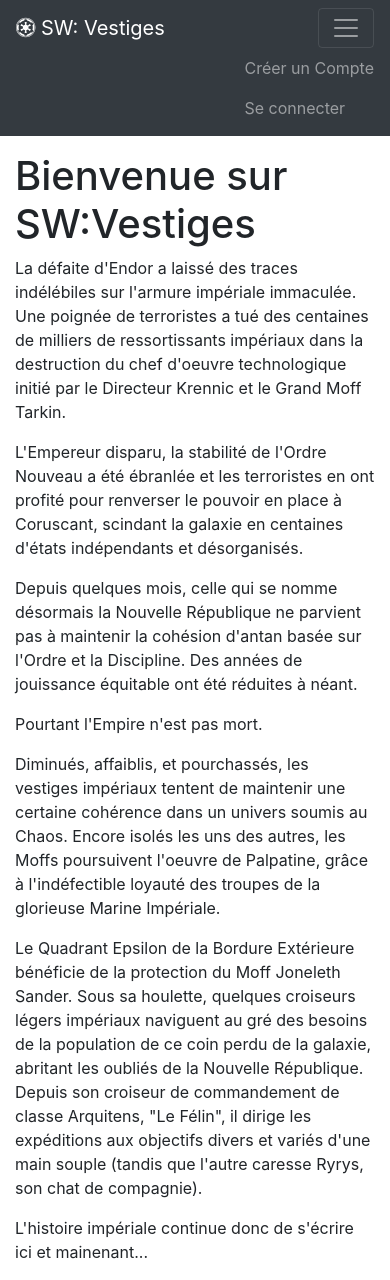
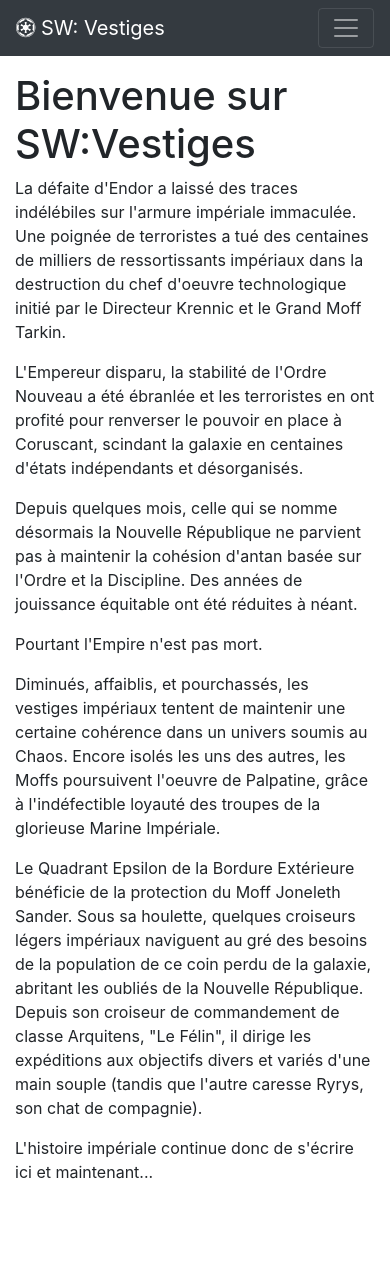
Before and after one commit to jumboduck/sw-vestiges, a Django app: page / in a window 390 px wide. After the commit the page ends 1179 px from the top, so only its background shows below. Run offline with Django 3.2, Linux system fonts and the light colour scheme; some libraries are stand-ins or nearby versions.

Commit message:
Fix mobile nav toggle

```diff
--- a/home/templates/home/index.html
+++ b/home/templates/home/index.html
@@ -49,7 +49,7 @@
             </p>
             <p>
                 L'histoire impériale continue donc de s'écrire ici et
-                mainenant...
+                maintenant...
             </p>
         </div>
     </div>
--- a/templates/includes/nav.html
+++ b/templates/includes/nav.html
@@ -1,11 +1,11 @@
 <nav class="navbar navbar-expand-lg navbar-dark bg-dark">
     <div class="container">
         <a class="navbar-brand" href="{% url 'home' %}"><i class="fab fa-empire"></i> SW: Vestiges</a>
-        <button class="navbar-toggler" type="button" data-bs-toggle="collapse" data-bs-target="#navbarNav"
-            aria-controls="navbarNav" aria-expanded="false" aria-label="Toggle navigation">
+        <button class="navbar-toggler" type="button" data-toggle="collapse" data-target="#mainNav"
+            aria-controls="mainNav" aria-expanded="false" aria-label="Toggle navigation">
             <span class="navbar-toggler-icon"></span>
         </button>
-        <div class="collapse navbar-collapse d-flex justify-content-end" id="navbarNav">
+        <div class="collapse navbar-collapse flex-row-reverse" id="mainNav">
             <ul class="navbar-nav">
                 {% if request.user.is_authenticated %}
                 <li class="nav-item">
```
